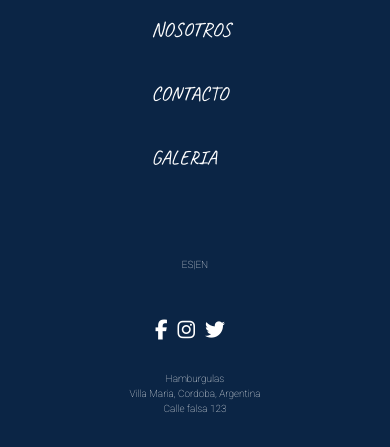
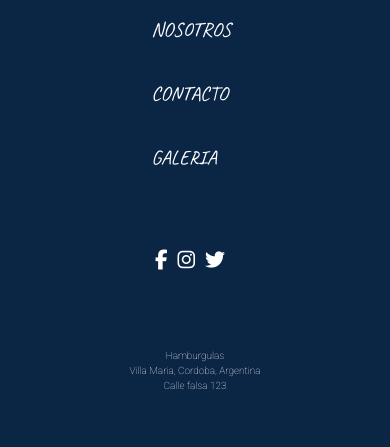
Before and after one commit to facundorivera/ProyectoCH, a website: page gulas.html in a window 390 px wide. Both pictures are taken after a click on the button 30 px from the left and 30 px from the top of the page. Shown: the part 397-844 px from the top of the page. Drawn offline with nearby package versions, Linux system fonts and the light colour scheme.

Commit message:
Alineamiento footer

```diff
--- a/gulas.html
+++ b/gulas.html
@@ -55,8 +55,7 @@
                         </nav>
                     </aside>
                     <div class="divFooter">
-                        <p class="mt-5">ES|EN</p>
-                        <div class="d-flex">
+                        <div class="d-flex mt-3">
                             <a href=""><i class="fa fa-facebook fa-lg" aria-hidden="true"></i></a>
                             <a href=""><i class="fa fa-instagram fa-lg" aria-hidden="true"></i></a>
                             <a href=""><i class="fa fa-twitter fa-lg" aria-hidden="true"></i></a>
--- a/scss/Estilo.scss
+++ b/scss/Estilo.scss
@@ -148,9 +148,9 @@ ul {
     display: grid;
     grid-template-columns: 100%;
 
-    align-items: center;
+    align-items: flex-end;
     justify-items: center;
-    justify-content: center;
+    align-content: space-around;
     width: 100%;
 
     i {
@@ -790,9 +790,9 @@ $redesIco:(facebook,
         display: grid;
         grid-template-columns: 100%;
 
-        align-items: center;
+        align-items: flex-end;
         justify-items: center;
-        justify-content: center;
+        align-content: space-around;
         width: 100%;
 
         i {
```
Also changed, not shown: contacto.html (+1 -2 lines), galeriafotos.html (+2 -3 lines), index.html (+1 -2 lines), nosotros.html (+2 -3 lines), css/style.css.
